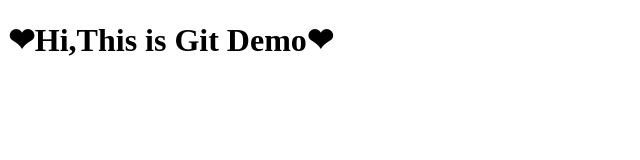
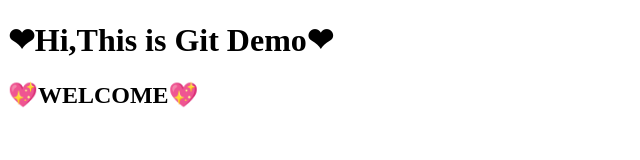
Before and after one commit to YOGAKRISH414/gitdemo, a plain HTML site: page index.html in a window 1280 px wide. Shown: the whole page, without its empty margins (0-640 px from the left). Drawn offline with Linux system fonts and the light colour scheme.

Commit message:
thirdcommit

```diff
--- a/index.html
+++ b/index.html
@@ -3,9 +3,10 @@
 <head>
     <meta charset="UTF-8">
     <meta name="viewport" content="width=device-width, initial-scale=1.0">
-    <title>Document</title>
+    <title>GITDEMO</title>
 </head>
 <body>
   <h1>❤Hi,This is Git Demo❤</h1>
+  <h2>💖WELCOME💖</h2>
 </body>
 </html>
```
